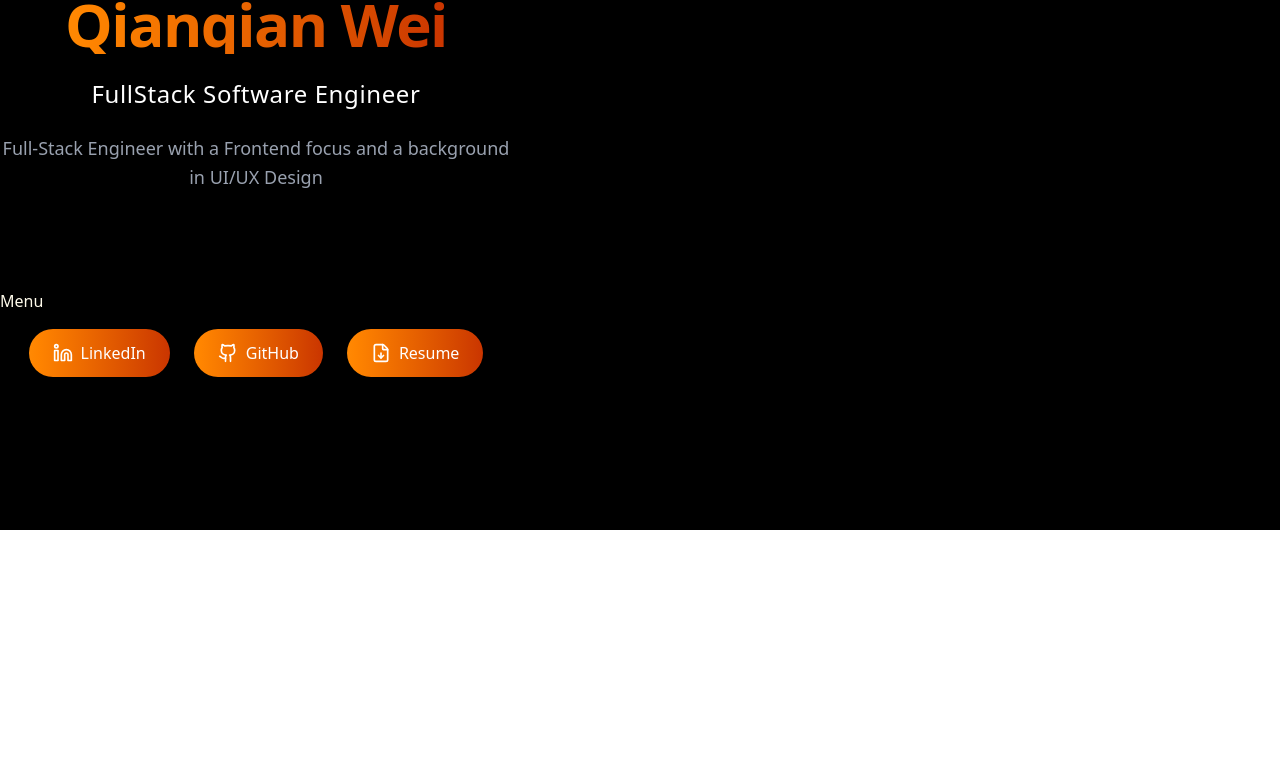
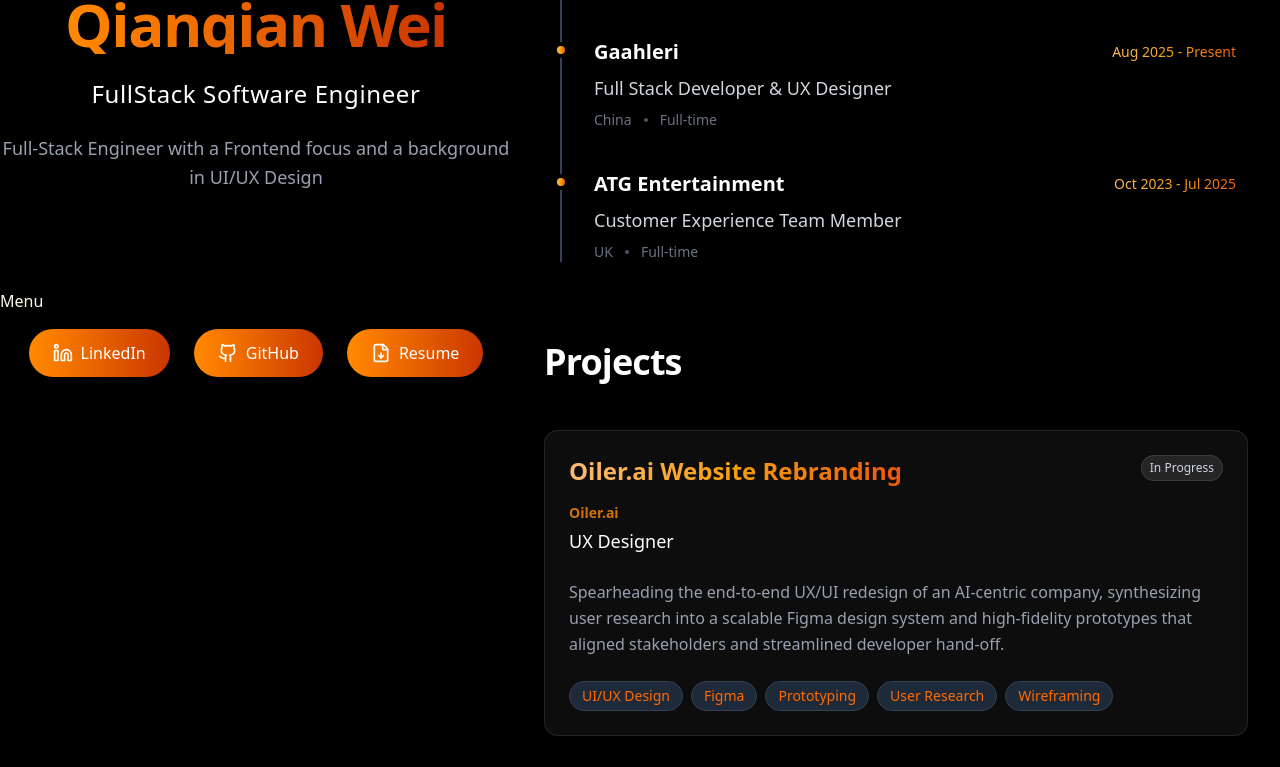
Before and after one commit to Qianqian122333/Qianqian-Wei-Portfolio, a Next.js app: page / in a window 1280 px wide. Shown: the part 270-1037 px from the top of the page. Before the commit the page ends 800 px from the top, so only its background shows below. Built offline with nearby package versions, Linux system fonts and the light colour scheme.

Commit message:
Build work experience and projects

```diff
--- /dev/null
+++ b/Constant/jobs.ts
@@ -0,0 +1,23 @@
+export const jobs = [
+  {
+    time: "Dec 2025 - Feb 2026",
+    company: "Oiler.ai",
+    role: "UX Designer",
+    location: "Remote",
+    status: "Contract",
+  },
+  {
+    time: "Aug 2025 - Present",
+    company: "Gaahleri",
+    role: "Full Stack Developer & UX Designer",
+    location: "China",
+    status: "Full-time",
+  },
+  {
+    time: "Oct 2023 - Jul 2025",
+    company: "ATG Entertainment",
+    role: "Customer Experience Team Member",
+    location: "UK",
+    status: "Full-time",
+  },
+];
--- /dev/null
+++ b/Constant/projects.ts
@@ -0,0 +1,59 @@
+export const projects = [
+  {
+    title: "Oiler.ai Website Rebranding",
+    company: "Oiler.ai",
+    role: "UX Designer",
+    status: "In Progress",
+    description:
+      "Spearheading the end-to-end UX/UI redesign of an AI-centric company, synthesizing user research into a scalable Figma design system and high-fidelity prototypes that aligned stakeholders and streamlined developer hand-off.",
+    techStack: [
+      "UI/UX Design",
+      "Figma",
+      "Prototyping",
+      "User Research",
+      "Wireframing",
+    ],
+  },
+  {
+    title: "Kaledio Color Mixer",
+    company: "Gaahleri",
+    role: "Sole Full-Stack Developer & UX Researcher",
+    status: "Completed | Internal experience",
+    description:
+      "Solely spearheaded the 0-to-1 development of a full-stack ecosystem, empowering artists with personal color formula management and an intelligent color recommendation engine driven by image recognition. By integrating an e-commerce loop with a custom BI dashboard to monitor regional trends and consumer behavior. Translated complex user data into actionable strategic insights for global Marketing and R&D departments.",
+    techStack: [
+      "Next.js",
+      "TypeScript",
+      "Prisma",
+      "PostgreSQL(Neon)",
+      "Authentication(Clerk)",
+      "Tailwind CSS",
+      "Zod",
+      "Shadcn UI",
+    ],
+  },
+  {
+    title: "Aventus Brushes E-commerce Website",
+    company: "Gaahleri",
+    role: "UI/UX Designer & Frontend Developer (Shopify)",
+    status: "Completed | Live",
+    description:
+      "Developed an e-commerce solution for high-ticket custom airbrushes, encompassing from UX design to the interactive purchasing website build.",
+    techStack: [
+      "Shopify",
+      "Frontend Development",
+      "UI/UX Design",
+      "CSS",
+      "JavaScript",
+    ],
+  },
+  {
+    title: "Gaahleri Website Rebranding",
+    company: "Gaahleri",
+    role: "UI/UX Designer & Frontend Developer (Shopify)",
+    status: "Completed | Live",
+    description:
+      "Led the rebranding of global Shopify storefronts (EN/JP), migrating legacy light UI to a high-end dark mode via custom Liquid/CSS engineering; optimized cross-cultural typography and visual hierarchy while driving high-frequency visual iterations and brand premiumization for major campaigns.",
+    techStack: ["Shopify", "Liquid", "CSS", "UI/UX Design", "JavaScript"],
+  },
+];
--- /dev/null
+++ b/components/main/JobTimeline.tsx
@@ -0,0 +1,69 @@
+import React from "react";
+
+interface Job {
+  company: string;
+  role: string;
+  time: string;
+  location: string;
+  status: string;
+  description?: string;
+}
+
+interface JobTimelineProps {
+  jobs: Job[];
+}
+
+const JobTimeline: React.FC<JobTimelineProps> = ({ jobs }) => {
+  return (
+    <div className="relative border-l-2 border-gray-700 ml-4 space-y-10">
+      {jobs.map((job, index) => (
+        <div key={index} className="relative pl-8">
+          {/* 时间线圆点 */}
+          <div
+            className="absolute -left-[9px] top-1 w-4 h-4 rounded-full border-4 border-black"
+            style={{
+              backgroundImage:
+                "linear-gradient(to right, #fdba74, #f59e0b, #ea580c)",
+            }}
+          />
+
+          <div className="flex flex-col gap-2">
+            {/* 公司名称和时间 */}
+            <div className="flex flex-col sm:flex-row sm:items-center sm:justify-between gap-1">
+              <h3 className="text-xl font-bold text-white">{job.company}</h3>
+              <span
+                className="text-sm font-medium px-3 py-1 rounded-full w-fit"
+                style={{
+                  backgroundImage:
+                    "linear-gradient(to right, #fdba74, #f59e0b, #ea580c)",
+                  WebkitBackgroundClip: "text",
+                  WebkitTextFillColor: "transparent",
+                }}
+              >
+                {job.time}
+              </span>
+            </div>
+            {/* 职位 */}
+            <h4 className="text-lg font-medium text-gray-300">{job.role}</h4>
+
+            {/* 地点和状态 */}
+            <div className="flex items-center gap-3 text-sm text-gray-500">
+              <span>{job.location}</span>
+              <span className="w-1 h-1 rounded-full bg-gray-600" />
+              <span>{job.status}</span>
+            </div>
+
+            {/* 描述 (如果有) */}
+            {job.description && (
+              <p className="text-gray-400 leading-relaxed mt-1">
+                {job.description}
+              </p>
+            )}
+          </div>
+        </div>
+      ))}
+    </div>
+  );
+};
+
+export default JobTimeline;
--- /dev/null
+++ b/components/main/ProjectCard.tsx
@@ -0,0 +1,77 @@
+import React from "react";
+import {
+  Card,
+  CardContent,
+  CardDescription,
+  CardFooter,
+  CardHeader,
+  CardTitle,
+} from "@/components/ui/card";
+
+interface Project {
+  title: string;
+  role: string;
+  description: string;
+  techStack: string[];
+  company?: string;
+  status?: string;
+}
+
+interface ProjectCardProps {
+  project: Project;
+}
+
+const ProjectCard: React.FC<ProjectCardProps> = ({ project }) => {
+  return (
+    <Card className="bg-white/5 border-white/10 hover:border-orange-500/50 transition-all duration-300 hover:shadow-2xl hover:shadow-orange-500/10 group">
+      <CardHeader>
+        <div className="flex justify-between items-start mb-2">
+          <CardTitle
+            className="text-2xl font-bold group-hover:opacity-80 transition-opacity"
+            style={{
+              backgroundImage:
+                "linear-gradient(to right, #fdba74, #f59e0b, #ea580c)",
+              WebkitBackgroundClip: "text",
+              WebkitTextFillColor: "transparent",
+            }}
+          >
+            {project.title}
+          </CardTitle>
+          {project.status && (
+            <span className="text-xs font-medium px-2 py-1 rounded-full bg-white/10 text-gray-300 border border-white/10 whitespace-nowrap">
+              {project.status}
+            </span>
+          )}
+        </div>
+
+        <div className="flex flex-col gap-1">
+          {project.company && (
+            <span className="text-sm font-semibold text-orange-400/80">
+              {project.company}
+            </span>
+          )}
+          <CardDescription className="text-lg font-medium text-white">
+            {project.role}
+          </CardDescription>
+        </div>
+      </CardHeader>
+      <CardContent>
+        <p className="text-gray-400 leading-relaxed">{project.description}</p>
+      </CardContent>
+      <CardFooter>
+        <div className="flex flex-wrap gap-2">
+          {project.techStack.map((tech, i) => (
+            <span
+              key={i}
+              className="px-3 py-1 text-sm font-medium rounded-full bg-gray-800 text-orange-500 border border-gray-700"
+            >
+              {tech}
+            </span>
+          ))}
+        </div>
+      </CardFooter>
+    </Card>
+  );
+};
+
+export default ProjectCard;
--- a/components/main/Work.tsx
+++ b/components/main/Work.tsx
@@ -1,11 +1,27 @@
-import Link from "next/link";
+import { projects } from "../../Constant/projects";
+import { jobs } from "../../Constant/jobs";
+import JobTimeline from "./JobTimeline";
+import ProjectCard from "./ProjectCard";
 
 const Work = () => {
   return (
-    <div className="flex flex-col gap-4">
-      WORK
-      <Link href={"/Project/KaledioColorMixer"}>KaledioColorMixer</Link>
-    </div>
+    <section className="py-16 px-4 md:px-8 max-w-4xl mx-auto">
+      {/* 工作经历时间线 */}
+      <h2 className="text-4xl font-bold text-white mb-12 tracking-tight">
+        Work Experience
+      </h2>
+      <JobTimeline jobs={jobs} />
+
+      {/* 项目展示 */}
+      <h2 className="text-4xl font-bold text-white mt-20 mb-12 tracking-tight">
+        Projects
+      </h2>
+      <div className="flex flex-col gap-8">
+        {projects.map((project, index) => (
+          <ProjectCard key={index} project={project} />
+        ))}
+      </div>
+    </section>
   );
 };
 
--- /dev/null
+++ b/components/ui/card.tsx
@@ -0,0 +1,92 @@
+import * as React from "react"
+
+import { cn } from "@/lib/utils"
+
+function Card({ className, ...props }: React.ComponentProps<"div">) {
+  return (
+    <div
+      data-slot="card"
+      className={cn(
+        "bg-card text-card-foreground flex flex-col gap-6 rounded-xl border py-6 shadow-sm",
+        className
+      )}
+      {...props}
+    />
+  )
+}
+
+function CardHeader({ className, ...props }: React.ComponentProps<"div">) {
+  return (
+    <div
+      data-slot="card-header"
+      className={cn(
+        "@container/card-header grid auto-rows-min grid-rows-[auto_auto] items-start gap-2 px-6 has-data-[slot=card-action]:grid-cols-[1fr_auto] [.border-b]:pb-6",
+        className
+      )}
+      {...props}
+    />
+  )
+}
+
+function CardTitle({ className, ...props }: React.ComponentProps<"div">) {
+  return (
+    <div
+      data-slot="card-title"
+      className={cn("leading-none font-semibold", className)}
+      {...props}
+    />
+  )
+}
+
+function CardDescription({ className, ...props }: React.ComponentProps<"div">) {
+  return (
+    <div
+      data-slot="card-description"
+      className={cn("text-muted-foreground text-sm", className)}
+      {...props}
+    />
+  )
+}
+
+function CardAction({ className, ...props }: React.ComponentProps<"div">) {
+  return (
+    <div
+      data-slot="card-action"
+      className={cn(
+        "col-start-2 row-span-2 row-start-1 self-start justify-self-end",
+        className
+      )}
+      {...props}
+    />
+  )
+}
+
+function CardContent({ className, ...props }: React.ComponentProps<"div">) {
+  return (
+    <div
+      data-slot="card-content"
+      className={cn("px-6", className)}
+      {...props}
+    />
+  )
+}
+
+function CardFooter({ className, ...props }: React.ComponentProps<"div">) {
+  return (
+    <div
+      data-slot="card-footer"
+      className={cn("flex items-center px-6 [.border-t]:pt-6", className)}
+      {...props}
+    />
+  )
+}
+
+export {
+  Card,
+  CardHeader,
+  CardFooter,
+  CardTitle,
+  CardAction,
+  CardDescription,
+  CardContent,
+}
```
